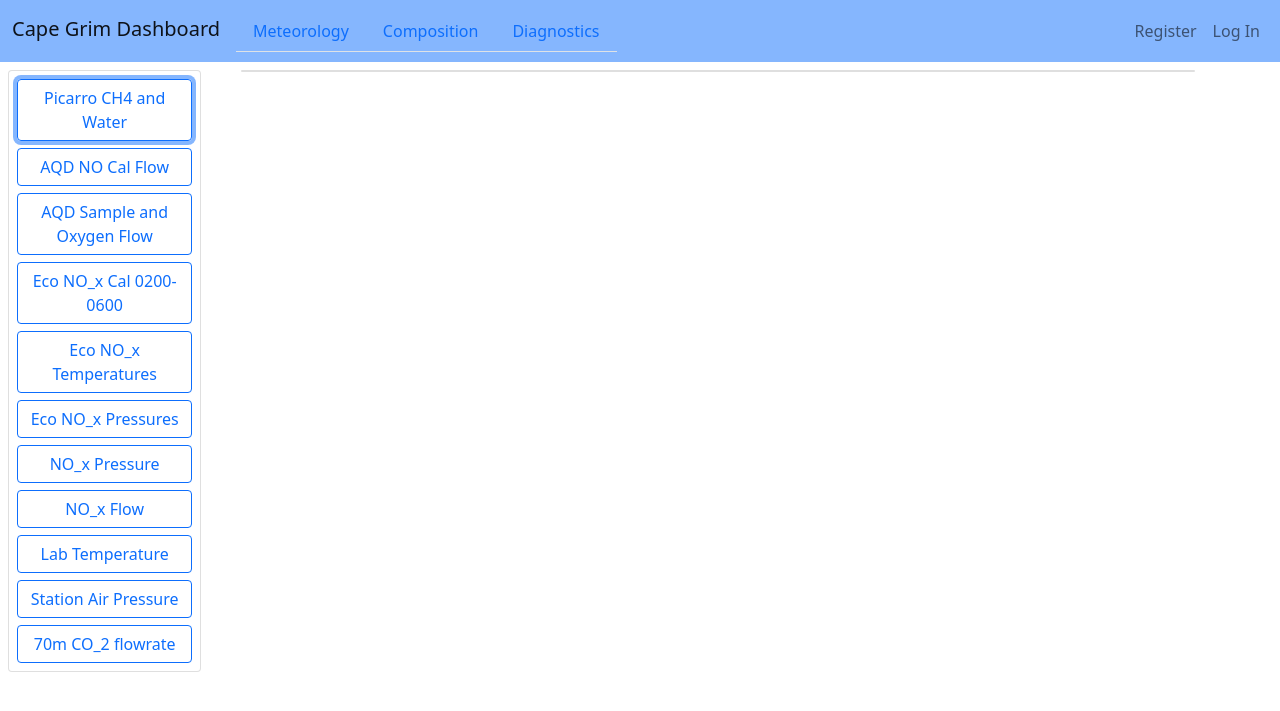
After one commit to alanseed/cape-grim-dashboard, a Flask app: page /main/diag in a window 1280 px wide. The commit adds this page. Shown: the top 711 px of the page. Run offline with Flask 2, Linux system fonts and the light colour scheme; data that the repository does not hold is empty; some libraries are stand-ins or nearby versions.

Commit message:
version 1.0 working

```diff
--- a/app/__init__.py
+++ b/app/__init__.py
@@ -44,7 +44,7 @@ def create_app(test_config=None):
     # home page
     @app.route('/')
     def index():
-        return render_template('main/index_met.html')
+        return render_template('main/index_met.html',init=True)
 
     db.init_app(app)
     chart.init_app(app)
--- a/app/auth/auth.py
+++ b/app/auth/auth.py
@@ -15,7 +15,7 @@ def register():
     form = RegistrationForm()
     if request.method == 'POST':
         if current_user.is_authenticated:
-            return render_template('main/index.html')
+            return render_template('main/index_met.html', init = True)
 
         if form.validate_on_submit():
             error = add_user(form.username.data, form.password.data, "guest", form.email.data)
@@ -45,7 +45,7 @@ def login():
             session['username'] = username
             g.user = User(user_id)
             g.username = username
-            return render_template('main/index_met.html')
+            return render_template('main/index_met.html',init=True)
 
         flash(error)
         return render_template('auth/login.html')
@@ -72,7 +72,7 @@ def logout():
     session.clear()
     g.user = None
     g.username = None
-    return render_template('main/index_met.html')
+    return render_template('main/index_met.html', init=True)
 
 def login_required(view):
     @functools.wraps(view)
--- a/app/main/main.py
+++ b/app/main/main.py
@@ -51,3 +51,14 @@ def comp():
         g.username = username
 
     return render_template('main/index_comp.html', init =True)
+
+@bp.route('/diag',methods=('GET','POST'))
+def diag():
+    if 'username' in session:
+        username = session['username']
+        user_id = get_user_id(username)
+        session['user_id'] = user_id
+        g.user = User(user_id)
+        g.username = username
+
+    return render_template('main/index_diag.html', init =True)
--- a/app/templates/index_base.html
+++ b/app/templates/index_base.html
@@ -2,7 +2,8 @@
 <html>
 
 <head>
-  <title>Cape Grim Dashboard</title>
+  <title>{% block title %} {% endblock %}</title>
+
   <link href="https://cdn.jsdelivr.net/npm/bootstrap@5.1.3/dist/css/bootstrap.min.css" rel="stylesheet"
     integrity="sha384-1BmE4kWBq78iYhFldvKuhfTAU6auU8tT94WrHftjDbrCEXSU1oBoqyl2QvZ6jIW3" crossorigin="anonymous">
   <script src='https://cdn.plot.ly/plotly-latest.min.js'></script>
@@ -16,6 +17,7 @@
         <li class="nav_item"><a class="nav-link" href="{{ url_for('main.met') }}"
             id="met_tab">Meteorology</a></li>
         <li class="nav-item"><a class="nav-link" href="{{ url_for('main.comp') }}" id="comp_tab">Composition</a></li>
+        <li class="nav-item"><a class="nav-link" href="{{ url_for('main.diag') }}" id="comp_tab">Diagnostics</a></li>
       </ul>
 
       <ul class="navbar-nav ms-auto">
--- /dev/null
+++ b/app/templates/main/index_diag.html
@@ -0,0 +1,49 @@
+{% extends 'index_base.html' %}
+
+{% block title %}
+Diagnostics
+{% endblock %}
+
+{% block content %}
+<button type='button' id='picarro-ch4-water' class='btn btn-outline-primary btn-large rounded'
+value='picarro-ch4-water'>Picarro CH4 and Water</button>
+
+<button type='button' id='noxy-cal-flow' class='btn btn-outline-primary btn-large rounded'
+value='noxy-cal-flow'>AQD NO Cal Flow</button>
+
+<button type='button' id='noxy-other-flows' class='btn btn-outline-primary btn-large rounded'
+value='noxy-other-flows'>AQD Sample and Oxygen Flow</button>
+
+<button type='button' id='eco-nox-cal' class='btn btn-outline-primary btn-large rounded'
+value='eco-nox-cal'>Eco NO_x Cal 0200-0600</button>
+
+<button type='button' id='eco-nox-temp' class='btn btn-outline-primary btn-large rounded'
+value='eco-nox-temp'>Eco NO_x Temperatures</button>
+
+<button type='button' id='eco-nox-press' class='btn btn-outline-primary btn-large rounded'
+value='eco-nox-press'>Eco NO_x Pressures  </button>
+
+<button type='button' id='nox-pressure' class='btn btn-outline-primary btn-large rounded'
+value='nox-pressure'>NO_x Pressure</button>
+
+<button type='button' id='nox-flow' class='btn btn-outline-primary btn-large rounded'
+value='nox-flow'>NO_x Flow</button>
+
+<button type='button' id='labtemp-data' class='btn btn-outline-primary btn-large rounded'
+value='labtemp-data'>Lab Temperature</button>
+
+<button type='button' id='stationair-data' class='btn btn-outline-primary btn-large rounded'
+value='stationair-data'>Station Air Pressure</button>
+
+<button type='button' id='70m-co2-flowrate' class='btn btn-outline-primary btn-large rounded'
+value='70m-co2-flowrate'>70m CO_2 flowrate</button>
+
+<script src="../static/make_chart.js"></script>
+
+{% if init %}
+<script>
+  document.getElementById("picarro-ch4-water").click();
+  document.getElementById("picarro-ch4-water").focus();
+</script>
+{% endif %}
+{% endblock %}
--- a/app/templates/main/index_met.html
+++ b/app/templates/main/index_met.html
@@ -1,4 +1,9 @@
 {% extends 'index_base.html' %}
+
+{% block title %}
+Meteorology
+{% endblock %}
+
 {% block content %}
 <button type='button' id='ws-comparison' class='btn btn-outline-primary btn-large rounded'
 value='ws-comparison'>wind speed</button>
@@ -30,7 +35,6 @@ value='pressure-data'>Pressure</button>
 <script>
   document.getElementById("ws-comparison").click();
   document.getElementById("ws-comparison").focus();
-  document.getElementById("met_tab").focus();
 </script>
 {% endif %}
 {% endblock %}
```
Also changed, not shown: app/templates/main/index_comp.html (+7 -1 lines).
